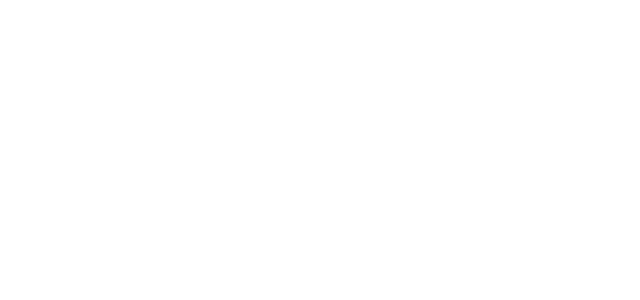
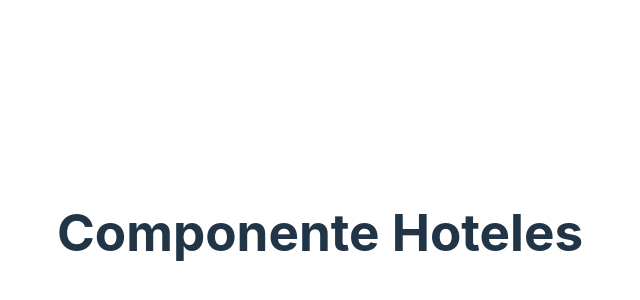
Before and after one commit to alexabadp/KaneHotelTravel-front, a React (Vite) app in the folder client/: page /home/1/hotel in a window 1280 px wide. Before the commit this address had no page. Shown: the part 168-468 px from the top of the page, without its empty margins (320-960 px from the left). Built offline with nearby package versions, Linux system fonts and the light colour scheme.

Commit message:
New Changes

```diff
--- a/client/src/App.jsx
+++ b/client/src/App.jsx
@@ -1,15 +1,16 @@
-import { useState } from "react";
-import reactLogo from "./assets/react.svg";
+// import { useState } from "react";
+// import reactLogo from "./assets/react.svg";
 import "./App.css";
 import { Route, Routes } from "react-router-dom";
 import Home from "./views/Home/Home";
+import Hotels from "./components/Hotels/Hotels";
 
 function App() {
-  console.log("Hola")
   return (
     <div className="App">
       <Routes>
         <Route path="/" element={<Home />} />
+        <Route path="/home/:city/hotel" element={<Hotels />} />
       </Routes>
     </div>
   );
--- /dev/null
+++ b/client/src/components/Hotels/Hotels.jsx
@@ -0,0 +1,163 @@
+import React from "react";
+import { useParams } from "react-router-dom";
+
+const Hotels = () => {
+
+    const params = useParams()
+
+    const dataHotels = [
+        {
+          "id": 456,
+          "image": "https://www.worldatlas.com/upload/94/49/83/cancun-mexico-jdross75.jpg",
+          "name": "Cancun",
+          "popularity": 5,
+          "hotels": [
+            {
+              "id": "f6b1c800-1e8b-447f-b89d-b41404eeed24",
+              "image": "https://media-cdn.tripadvisor.com/media/photo-s/0a/df/fc/86/getlstd-property-photo.jpg",
+              "name": "Luna Líquida Hotel Boutique",
+              "services": null,
+              "description": null,
+              "rating": 4.8,
+              "category": "Economic"
+            },
+            {
+              "id": "632f2b5f-612c-41bd-b622-c1864002d956",
+              "image": "https://destify.com/wp-content/uploads/2022/07/Dreams-Villamagna1gal-scaled.jpg",
+              "name": "Wyndham Alltra Riviera Nayarit All-Inclusive Resort",
+              "services": null,
+              "description": null,
+              "rating": 4.7,
+              "category": "Economic"
+            },
+            {
+              "id": "20e86e08-a842-438c-9c2a-f070587dc60e",
+              "image": "https://thegetitdonerealtor.com/wp-content/uploads/2021/06/BH_Condominios.jpeg",
+              "name": "Blue Horizon Residences",
+              "services": null,
+              "description": null,
+              "rating": 4.6,
+              "category": "Regular"
+            },
+            {
+                "id": "f6b1c800-2c8b-447f-b89d-b41404eeed89",
+                "image": "https://media-cdn.tripadvisor.com/media/photo-s/0a/df/fc/86/getlstd-property-photo.jpg",
+                "name": "Hotel Boutique",
+                "services": null,
+                "description": null,
+                "rating": 4.8,
+                "category": "Economic"
+            },
+            {
+                "id": "642f2b5f-612c-41bd-b622-c1864002d864",
+                "image": "https://destify.com/wp-content/uploads/2022/07/Dreams-Villamagna1gal-scaled.jpg",
+                "name": "Alltra Riviera",
+                "services": null,
+                "description": null,
+                "rating": 4.7,
+                "category": "Economic"
+            },
+            {
+                "id": "20e86e08-a842-588c-9c2a-f070587dc60e",
+                "image": "https://thegetitdonerealtor.com/wp-content/uploads/2021/06/BH_Condominios.jpeg",
+                "name": "Residences",
+                "services": null,
+                "description": null,
+                "rating": 4.6,
+                "category": "Regular"
+            }
+          ]
+        },
+        {
+            "id": 123,
+            "image": "https://global-uploads.webflow.com/5cf16f74881a650c03c2f354/5ea5efe3dddc5f628e90f9e8_313993_2400x1600.jpg",
+            "name": "Puerto Vallarta",
+            "popularity": 5,
+            "hotels": [
+              {
+                "id": "2730e89f-0192-44bd-98b7-f804d4231e53",
+                "image": "https://images.trvl-media.com/lodging/25000000/24940000/24930700/24930665/dd9bb45d.jpg?impolicy=resizecrop&rw=455&ra=fit",
+                "name": "The Hacienda at Krystal Altitude Vallarta",
+                "services": null,
+                "description": null,
+                "rating": 4.9,
+                "category": "VIP"
+              },
+              {
+                "id": "0328e099-6715-4bc3-89a8-6b8c5d4aafdc",
+                "image": "https://a.travel-assets.com/media/meso_cm/PAPI/Images/hotels/64000000/63860000/63854800/63854757/7999752c_b.jpg",
+                "name": "Secrets Bahia Mita Surf & Spa - Adults Only - All Inclusive",
+                "services": null,
+                "description": null,
+                "rating": 4.5,
+                "category": "Regular"
+              },
+              {
+                "id": "ec91ac2b-a7fd-4601-aff4-531650099970",
+                "image": "https://images.trvl-media.com/lodging/1000000/530000/528800/528713/fc80b392.jpg?impolicy=resizecrop&rw=455&ra=fit",
+                "name": "Villa del Palmar Beach Resort and Spa, Puerto Vallarta",
+                "services": null,
+                "description": null,
+                "rating": 5,
+                "category": "VIP"
+              }
+            ]
+        },
+        {
+            "id": 789,
+            "image": "https://i1.wp.com/www.viajeroazul.com/wp-content/uploads/2018/09/playa-paraiso-viajero-azul.jpg?fit=1024%2C614&ssl=1",
+            "name": "Playa Paraíso, Tulum",
+            "popularity": 5,
+            "hotels": [
+              {
+                "id": "11199acc-62e7-4094-ae2c-347eac2598e8",
+                "image": "https://th.bing.com/th/id/OIP.ycqWfv8O2Zcj2IH4EHpK3AHaE8?pid=ImgDet&rs=1",
+                "name": "Villa La Estancia Beach Resort & Spa Riviera Nayarit - All Inclusive",
+                "services": null,
+                "description": null,
+                "rating": 4,
+                "category": "Economic"
+              },
+              {
+                "id": "05813482-ebac-475a-8679-7bc82931c2ce",
+                "image": "https://storage.googleapis.com/cloudaio/images/hotel/7258ec5c-dc8f-4df8-a2a9-095d42efea87/36818/DRPMI-EXT-PC-Beach-Club-Roof2-RNDR-458x305.jpg",
+                "name": "Dreams Bahia Mita Surf & Spa - All Inclusive",
+                "services": null,
+                "description": null,
+                "rating": 4,
+                "category": "Regular"
+              },
+              {
+                "id": "660cf874-32cd-441e-b2aa-debe0b265957",
+                "image": "https://images.trvl-media.com/hotels/38000000/37810000/37804900/37804877/b9978bc0_z.jpg",
+                "name": "The Paramar Beachfront Boutique Hotel With Breakfast Included - Downtown Malecon",
+                "services": null,
+                "description": null,
+                "rating": 5,
+                "category": "VIP"
+              }
+            ]
+        }
+    ]
+
+    const cityHotel = dataHotels.filter(e => e.name === params.city)
+    return (
+        <div>
+            <h1>Componente Hoteles</h1>
+            {cityHotel.map((element) => {
+              return element.hotels.map((hotel) => {
+                  return(
+                    <div key={hotel.id}>
+                      <p>{hotel.name}</p>
+                      <p>{hotel.image}</p>
+                      <p>{hotel.rating}</p>
+                      <p>{hotel.description}</p>
+                    </div>
+                  )
+                })
+            })}
+       </div>
+    )
+};
+
+export default Hotels;
```
Also changed, not shown: client/src/components/Hotel/Hotel.jsx (added, +14 -0 lines), client/src/components/Hotel/Hotel.module.css (added), client/src/components/Hotels/Hoteles.module.css (added).
